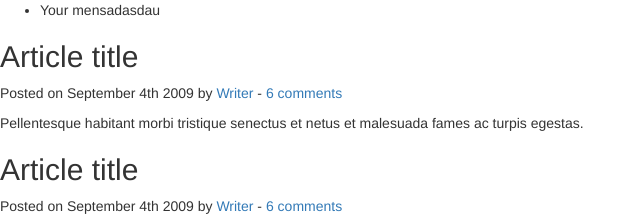
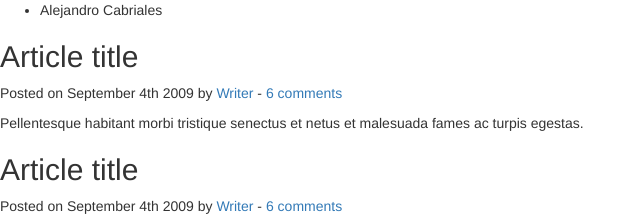
Before and after one commit to mact200590/Proyectos, a plain HTML site: page index.html in a window 1280 px wide. Shown: the top 223 px of the page, 0-640 px from the left. Drawn offline with nearby package versions, Linux system fonts and the light colour scheme.

Commit message:
Se modifico el index

```diff
--- a/index.html
+++ b/index.html
@@ -11,7 +11,7 @@
 	<header>
 		<nav>
 			<ul>
-				<li>Your mensadasdau</li>
+				<li>Alejandro Cabriales</li>
 			</ul>
 		</nav>
 	</header>
```
